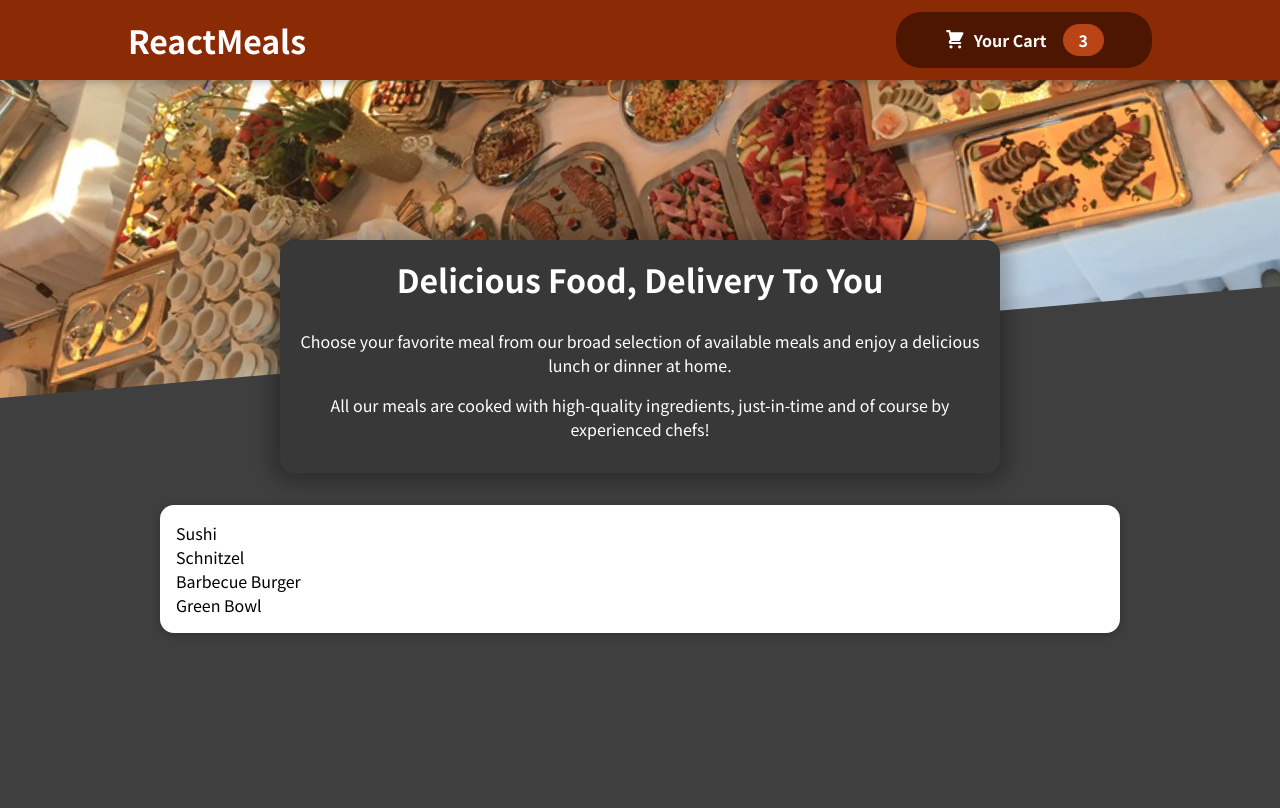
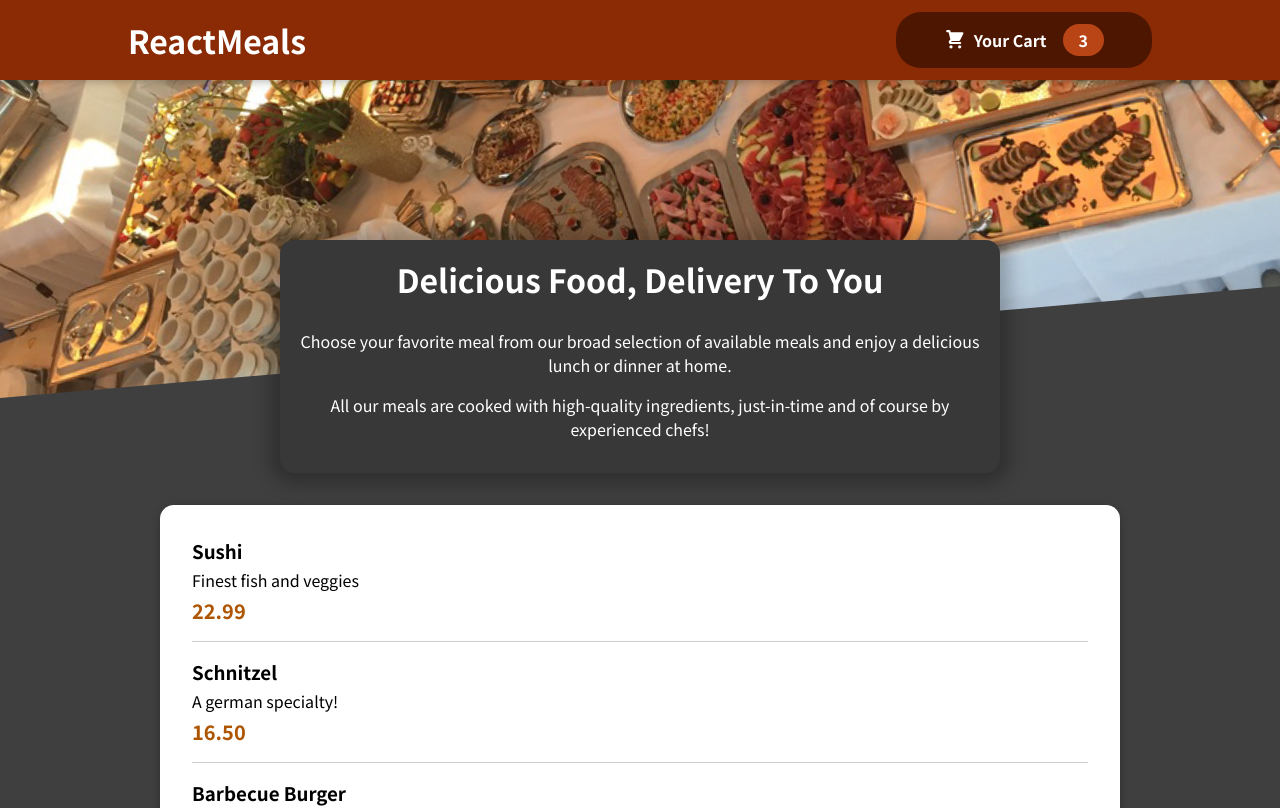
Before and after one commit to Francisco-BT/react-complete-guide, a React (Create React App) app: page / in a window 1280 px wide. Shown: the top 808 px of the page. Built offline with nearby package versions, Linux system fonts and the light colour scheme.

Commit message:
feat: add meal item component

```diff
--- a/src/components/Meals/AvailableMeals.js
+++ b/src/components/Meals/AvailableMeals.js
@@ -1,6 +1,7 @@
 import React from 'react';
+
 import Card from '../UI/Card';
-
+import MealItem from './MealItem/MealItem';
 import classes from './AvailableMeals.module.css';
 
 const DUMMY_MEALS = [
@@ -31,7 +32,14 @@
 ];
 
 const AvailableMeals = () => {
-  const mealList = DUMMY_MEALS.map((meal) => <li>{meal.name}</li>);
+  const mealList = DUMMY_MEALS.map((meal) => (
+    <MealItem
+      key={meal.id}
+      name={meal.name}
+      description={meal.description}
+      price={meal.price}
+    />
+  ));
 
   return (
     <section className={classes.meals}>
--- /dev/null
+++ b/src/components/Meals/MealItem/MealItem.js
@@ -0,0 +1,20 @@
+import React from 'react';
+
+import classes from './MealItem.module.css';
+
+const MealItem = (props) => {
+  const price = `${props.price.toFixed(2)}`;
+
+  return (
+    <li className={classes.meal}>
+      <div>
+        <h3>{props.name}</h3>
+        <div className={classes.descrition}>{props.description}</div>
+        <div className={classes.price}>{price}</div>
+      </div>
+      <div></div>
+    </li>
+  );
+};
+
+export default MealItem;
--- /dev/null
+++ b/src/components/Meals/MealItem/MealItem.module.css
@@ -0,0 +1,22 @@
+.meal {
+  display: flex;
+  justify-content: space-between;
+  margin: 1rem;
+  padding-bottom: 1rem;
+  border-bottom: 1px solid #ccc;
+}
+
+.meal h3 {
+  margin: 0 0 0.25rem 0;
+}
+
+.description {
+  font-style: italic;
+}
+
+.price {
+  margin-top: 0.25rem;
+  font-weight: bold;
+  color: #ad5502;
+  font-size: 1.25rem;
+}
```
